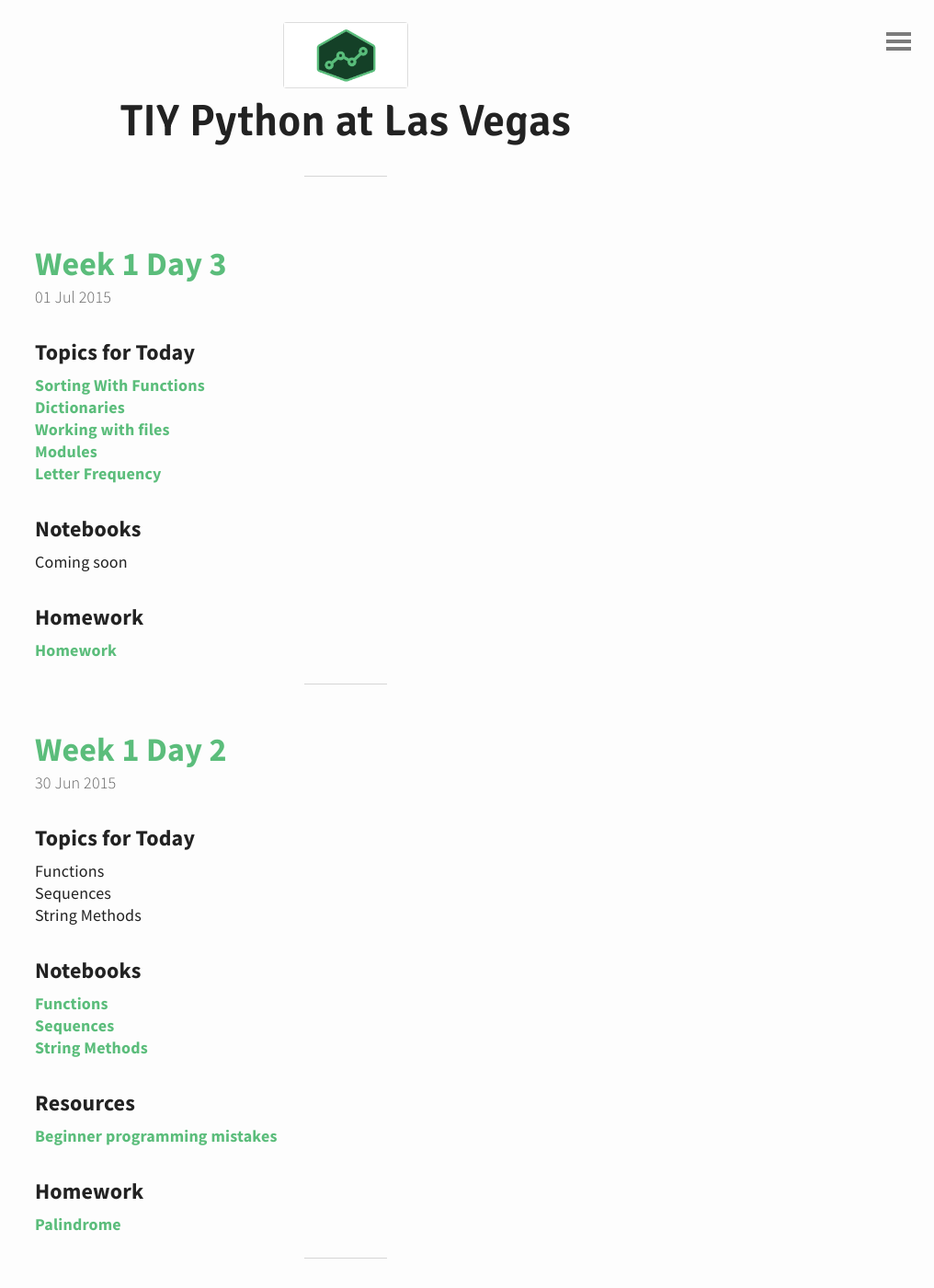
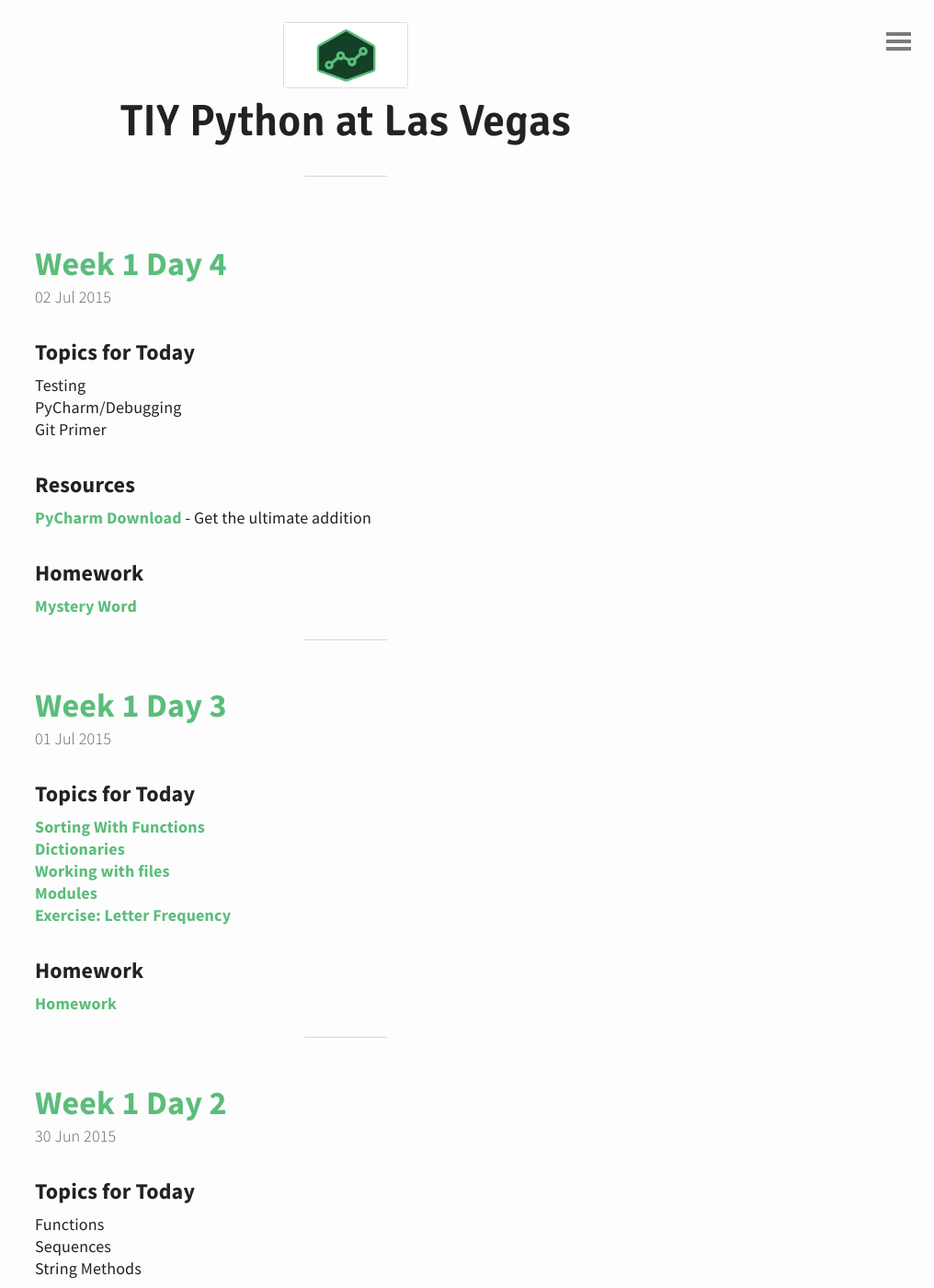
Before and after one commit to tiy-lv-python-2015-06/tiy-lv-python-2015-06.github.io, a Jekyll site: the page built from index.html, in a window 1280 px wide and 1400 px high. Shown: the whole window at 92% size, without its empty margins (264-1280 px from the left). Built offline with Jekyll 4.4.1, drawn with Linux system fonts in a browser that asks for light colours; the list of posts is cut into pages by our own code.

Commit message:
Pushing Week1Day4

```diff
--- a/_posts/2015-07-01-Week-1-Day-3.md
+++ b/_posts/2015-07-01-Week-1-Day-3.md
@@ -7,10 +7,7 @@
 * [Dictionaries](https://github.com/tiy-lv-python-2015-06/class-notes/blob/master/week1/08-Dictionaries.ipynb)
 * [Working with files](https://github.com/tiy-lv-python-2015-06/class-notes/blob/master/week1/09-Working-with-Files.ipynb)
 * [Modules](https://github.com/tiy-lv-python-2015-06/class-notes/blob/master/week1/10-Modules.ipynb)
-* [Letter Frequency](https://github.com/tiy-lv-python-2015-06/class-notes/blob/master/week1/Exercise-02-Letter-Frequency.ipynb)
-
-### Notebooks
-Coming soon
+* [Exercise: Letter Frequency](https://github.com/tiy-lv-python-2015-06/class-notes/blob/master/week1/Exercise-02-Letter-Frequency.ipynb)
 
 ### Homework
 [Homework](https://github.com/tiy-lv-python-2015-06/word-frequency)
--- /dev/null
+++ b/_posts/2015-07-02-Week-1-Day-4.md
@@ -0,0 +1,15 @@
+---
+title: Week 1 Day 4
+---
+
+### Topics for Today
+* Testing
+* PyCharm/Debugging
+* Git Primer
+
+### Resources
+[PyCharm Download](https://www.jetbrains.com/pycharm/download/) - Get the
+ultimate addition
+
+### Homework
+[Mystery Word](https://github.com/tiy-lv-python-2015-06/mystery-word)
```
